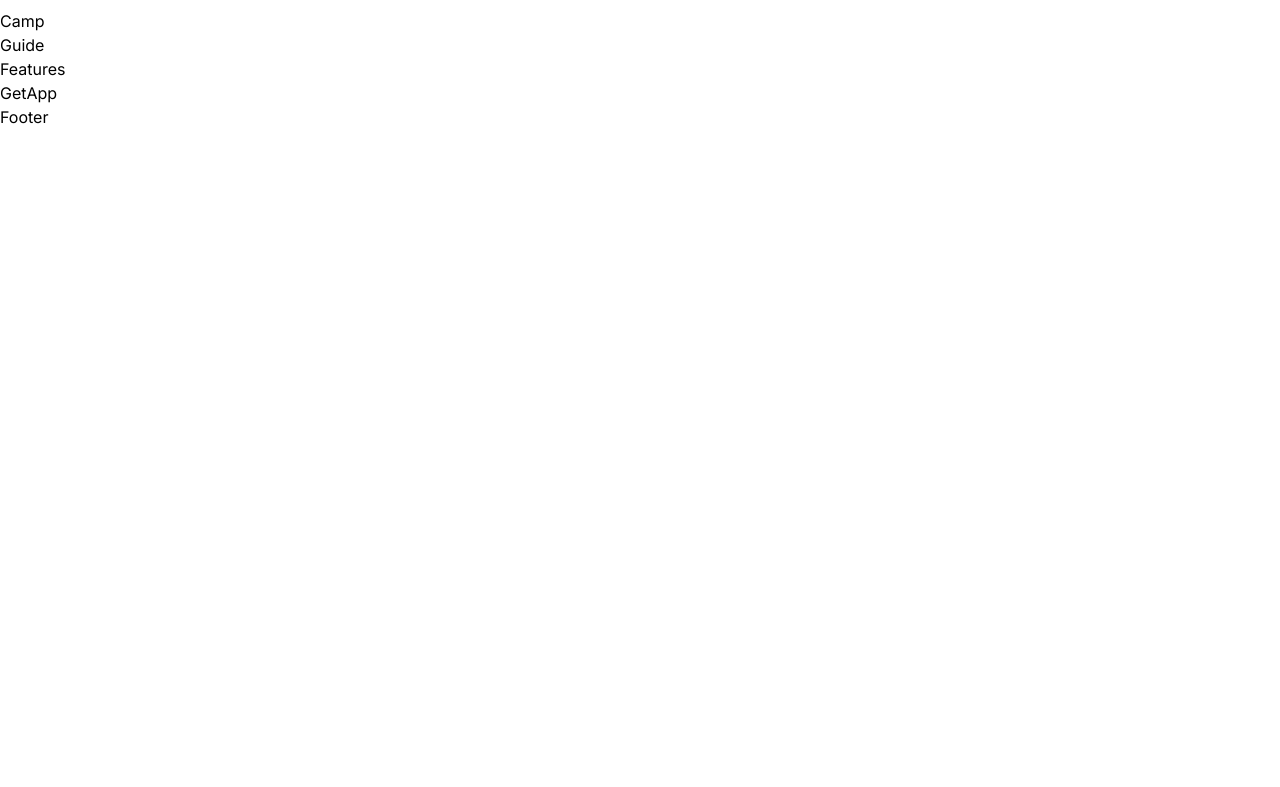
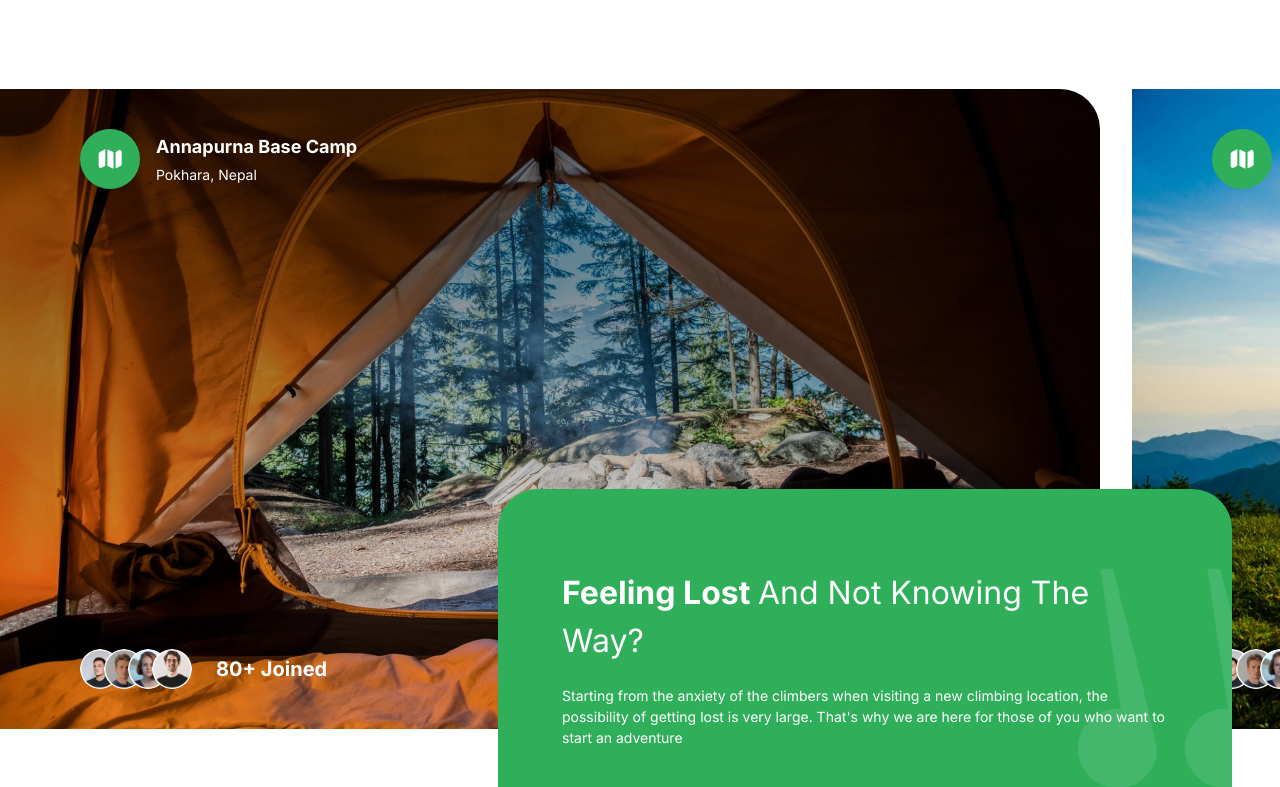
Before and after one commit to HimansuThapa2059/Travelo, a Next.js app: page / in a window 1280 px wide. Shown: the part 740-1527 px from the top of the page. Before the commit the page ends 869 px from the top, so only its background shows below. Built offline with nearby package versions, Linux system fonts and the light colour scheme.

Commit message:
added camp section

```diff
--- a/components/Camp.tsx
+++ b/components/Camp.tsx
@@ -1,7 +1,94 @@
-import React, { FC } from "react";
+import { PEOPLE_URL } from "@/constants";
+import Image from "next/image";
+import React, { FC, ReactNode } from "react";
+
+interface CampSiteProps {
+  bgImage: string;
+  title: string;
+  subtitle: string;
+  peopleJoined: string;
+}
+
+const CampSite: FC<CampSiteProps> = ({
+  bgImage,
+  title,
+  subtitle,
+  peopleJoined,
+}) => {
+  return (
+    <div
+      className={`h-full w-full min-w-[1100px] ${bgImage} bg-cover bg-center bg-no-repeat lg:rounded-r-5xl 2xl:rounded-5xl`}
+    >
+      <div className=" h-full flex flex-col  items-start justify-between p-6 lg:px-20 lg:py-10  ">
+        <div className="flexCenter gap-4">
+          <div className="rounded-full  bg-green-50 p-4">
+            <Image src="/folded-map.svg" alt="map" height={28} width={28} />
+          </div>
+          <div className="flex flex-col  gap-1">
+            <h4 className="bold-18 text-white">{title}</h4>
+            <p className="regular-14 text-white">{subtitle}</p>
+          </div>
+        </div>
+        <div className="flexCenter gap-6 ">
+          <span className="flex -space-x-4 overflow-hidden">
+            {PEOPLE_URL.map((url) => (
+              <Image
+                src={url}
+                key={url}
+                alt="person"
+                height={52}
+                width={52}
+                className="inline-block w-10 h-10 rounded-full "
+              />
+            ))}
+          </span>
+          <p className="bold-16 md:bold-20 text-white">{peopleJoined}</p>
+        </div>
+      </div>
+    </div>
+  );
+};
 
 const Camp: FC = () => {
-  return <div>Camp</div>;
+  return (
+    <section className=" 2xl:max-container relative flex flex-col py-10 lg:mb-10 lg:py-20 xl:mb-20">
+      <div className="hide-scrollbar flex items-start justify-start gap-8 h-[340px] w-full overflow-x-auto lg:h-[400px] xl:h-[640px]">
+        <CampSite
+          bgImage="bg-bg-img-1"
+          title="Annapurna Base Camp"
+          subtitle="Pokhara, Nepal"
+          peopleJoined="80+ Joined"
+        />
+        <CampSite
+          bgImage="bg-bg-img-2"
+          title="Sarangkot"
+          subtitle="Gandaki, Nepal"
+          peopleJoined="50+ Joined"
+        />
+      </div>
+
+      <div className="flexEnd mt-10 px-6 lg:mr-6 lg:-mt-60">
+        <div className="p-8 bg-green-50 lg:max-w-[500px] xl:max-w-[734px] xl:rounded-5xl xl:px-16 xl:py-20 relative w-full overflow-hidden rounded-3xl">
+          <h2 className=" regular-24 md:regular-32 2xl:regular-64 capitalize text-white">
+            <strong>Feeling Lost </strong> And Not Knowing The Way?
+          </h2>
+          <p className="regular-14 xg:regular-16 mt-5 text-white">
+            Starting from the anxiety of the climbers when visiting a new
+            climbing location, the possibility of getting lost is very large.
+            That's why we are here for those of you who want to start an
+            adventure
+          </p>
+          <Image
+            src="/quote.svg"
+            alt="camp-2"
+            width={186}
+            height={216}
+            className="camp-quote"
+          />
+        </div>
+      </div>
+    </section>
+  );
 };
 
 export default Camp;
```
Also changed, not shown: public/img-2.png.
